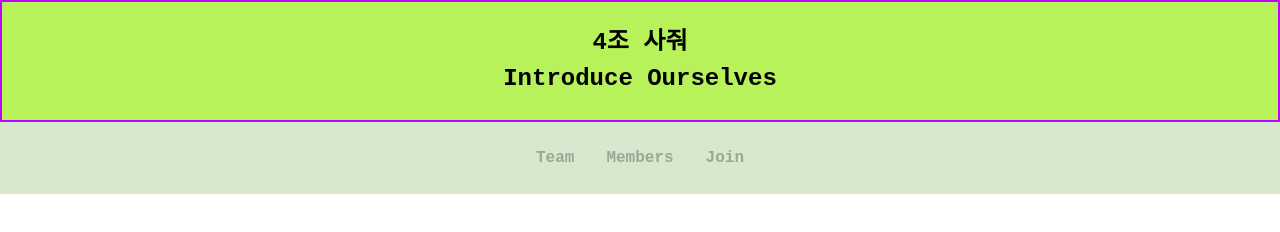
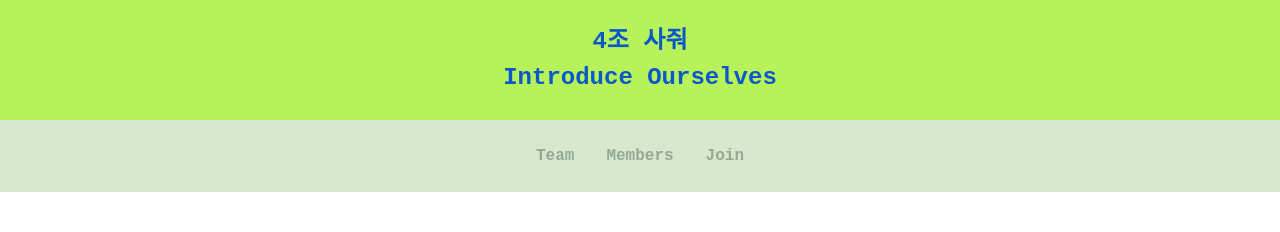
Before and after one commit to kimdanbin/introduceOurselves, a plain HTML site: page introduceOurselves/member.html in a window 1280 px wide. Drawn offline with nearby package versions, Linux system fonts and the light colour scheme; a web font is replaced by a local one.

Commit message:
확인완료정

```diff
--- a/introduceOurselves/css/member.css
+++ b/introduceOurselves/css/member.css
@@ -1,7 +1,7 @@
 /* 가이드 라인 */
-.g {
+/* .g {
     border: 1px solid rgb(192, 2, 255);
-}
+} */
 
 
 .kdbcardsbox {
```
